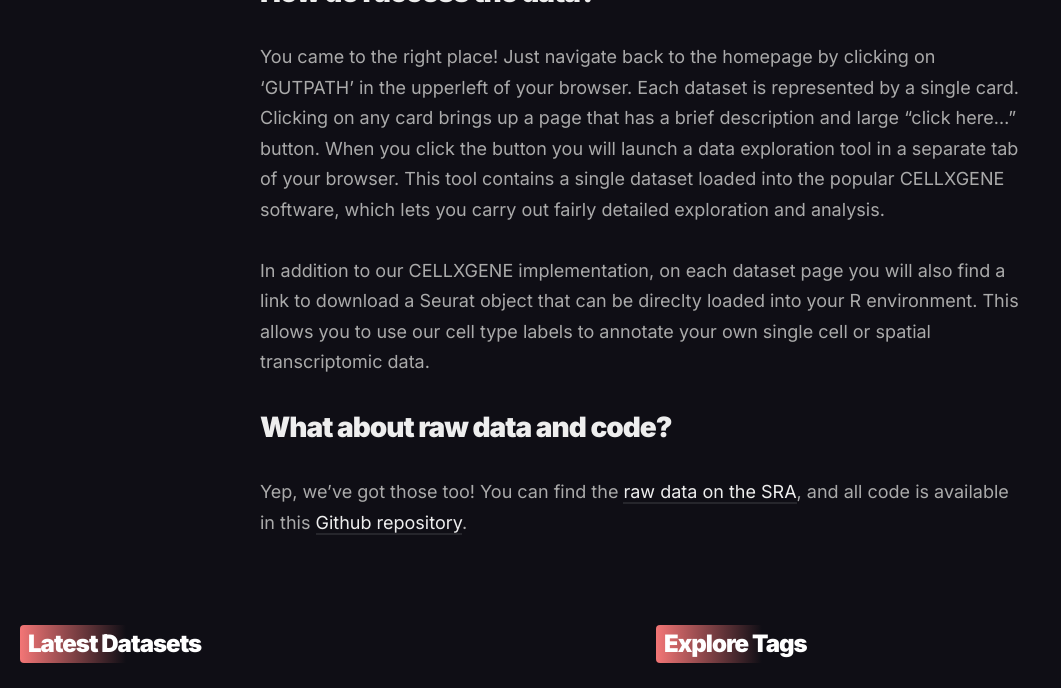
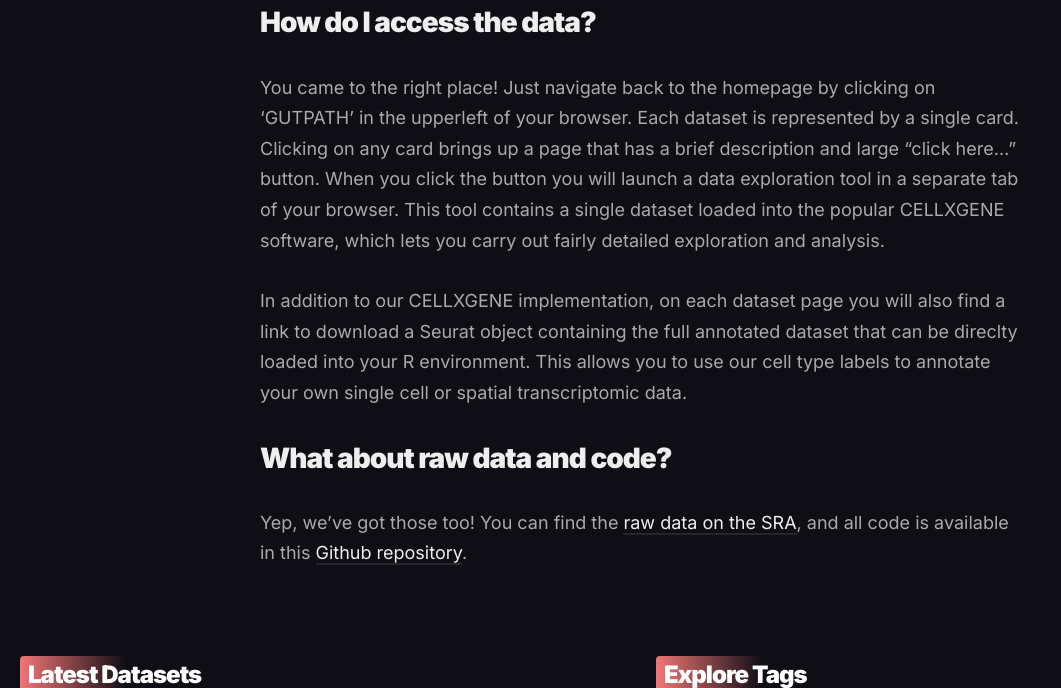
Before and after one commit to dpbisme/gutpath, a Jekyll site: the page built from _pages/FAQ.md, in a window 1280 px wide and 900 px high, scrolled down 3350 px, cut to the strip 0-688 px from the top of the window. Shown: the whole strip, without its empty margins (0-1061 px from the left). Built offline with Jekyll 4.4.1, drawn with Linux system fonts in a browser that asks for light colours; some of the changed text lies outside the part shown.

Commit message:
added preprint and data accessibility details

```diff
--- a/_pages/FAQ.md
+++ b/_pages/FAQ.md
@@ -17,7 +17,7 @@
 
 # How do I cite GutPath?
 
-Please cite our **[preprint on BioRxiv]()**
+Please cite our **[preprint on BioRxiv](https://doi.org/10.64898/2025.12.22.695505 )**
 
 ## How is this work funded?
 
@@ -51,8 +52,8 @@
 
 You came to the right place!  Just navigate back to the homepage by clicking on 'GUTPATH' in the upperleft of your browser.  Each dataset is represented by a single card.  Clicking on any card brings up a page that has a brief description and large "click here..." button.  When you click the button you will launch a data exploration tool in a separate tab of your browser.  This tool contains a single dataset loaded into the popular CELLXGENE software, which lets you carry out fairly detailed exploration and analysis.
 
-In addition to our CELLXGENE implementation, on each dataset page you will also find a link to download a Seurat object that can be direclty loaded into your R environment.  This allows you to use our cell type labels to annotate your own single cell or spatial transcriptomic data.
+In addition to our CELLXGENE implementation, on each dataset page you will also find a link to download a Seurat object containing the full annotated dataset that can be direclty loaded into your R environment.  This allows you to use our cell type labels to annotate your own single cell or spatial transcriptomic data.
 
 ## What about raw data and code?
 
-Yep, we've got those too!  You can find the [raw data on the SRA](), and all code is available in this [Github repository]().
+Yep, we've got those too!  You can find the [raw data on the SRA](https://www.ncbi.nlm.nih.gov/sra?term=PRJNA1378118), and all code is available in this [Github repository](https://github.com/hartandrew/GutPath).
```
Also changed, not shown: other parts of _pages/FAQ.md (+1 -0 lines).
